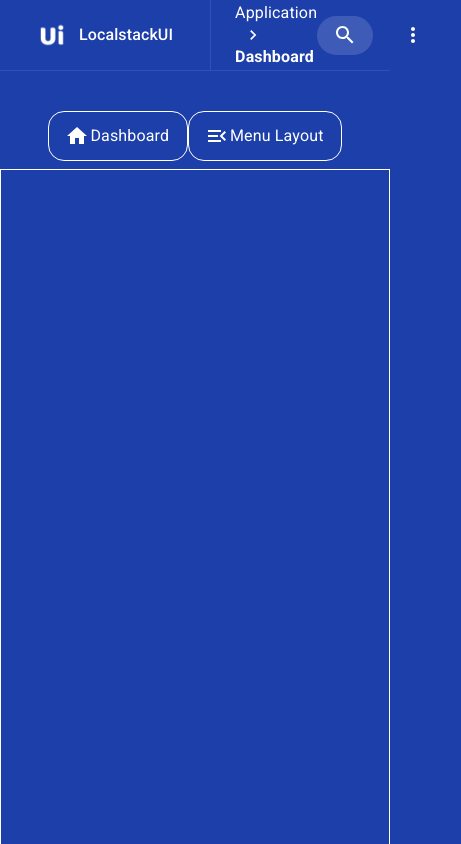
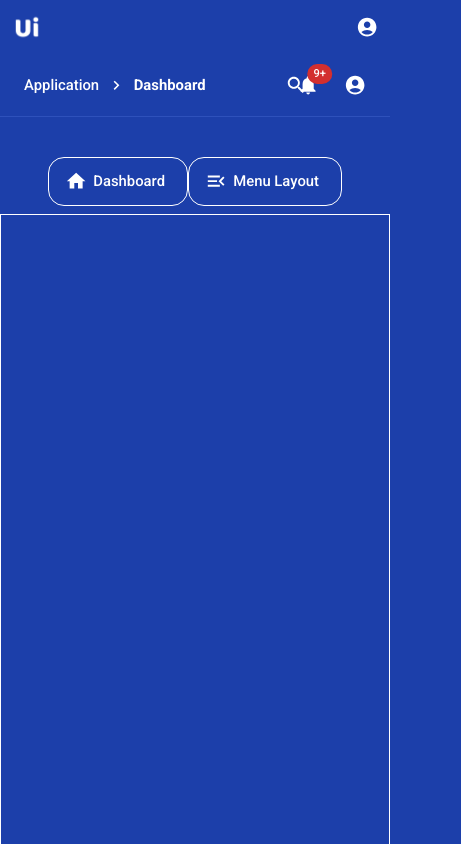
Before and after one commit to usrivastava92/hello-mui, a React (Vite) app: page / in a window 390 px wide. Shown: the top 844 px of the page, 461 px wide, since content can reach past the window. Built offline with nearby package versions, Linux system fonts and the light colour scheme.

Commit message:
fixed menu bar

```diff
--- /dev/null
+++ b/src/components/MobileMenu/index.tsx
@@ -0,0 +1,34 @@
+import { Box, CardMedia, IconButton, Stack } from '@mui/material';
+import React from 'react';
+import { AccountCircle } from '@mui/icons-material';
+
+export default function MobileMenu(): JSX.Element {
+  return (
+    <Box
+      sx={{
+        display: { xs: 'block', md: 'none' }
+      }}
+      component="div"
+    >
+      <Stack justifyContent="space-between">
+        <IconButton size="large" aria-label="open drawer">
+          <CardMedia
+            component="img"
+            height={30}
+            alt="Localstack UI"
+            className="w-6"
+            image="src/assets/images/logo.png"
+          />
+        </IconButton>
+        <IconButton
+          size="large"
+          aria-label="account of current user"
+          aria-controls="primary-search-account-menu"
+          aria-haspopup="true"
+        >
+          <AccountCircle />
+        </IconButton>
+      </Stack>
+    </Box>
+  );
+}
--- a/src/config/theme.ts
+++ b/src/config/theme.ts
@@ -57,6 +57,15 @@ export const getThemeOptionsByMode = (mode: PaletteMode): ThemeOptions => {
   return {
     palette: palette,
     typography: typographyOptions,
+    breakpoints: {
+      values: {
+        xs: 0,
+        sm: 640,
+        md: 768,
+        lg: 1024,
+        xl: 1280
+      }
+    },
     components: {
       MuiButton: {
         styleOverrides: {
--- a/src/config/theme/typography.config.ts
+++ b/src/config/theme/typography.config.ts
@@ -54,11 +54,12 @@ declare module '@mui/material/styles' {
 }
 
 export const typographyOptions: TypographyOptions = {
-  allVariants: {
-    color: 'inherit',
-    fontSize: '1rem',
-    fontFamily: 'Roboto'
-  },
+  fontSize: 13,
+  fontFamily: 'Roboto',
+  fontWeightLight: 300,
+  fontWeightRegular: 410,
+  fontWeightMedium: 500,
+  fontWeightBold: 700,
   xs: {
     fontSize: '0.75rem',
     lineHeight: '1rem'
--- a/src/layouts/TopMenuLayout/components/TopBar/index.tsx
+++ b/src/layouts/TopMenuLayout/components/TopBar/index.tsx
@@ -5,21 +5,18 @@ import {
   Badge,
   Box,
   Breadcrumbs,
+  Button,
   CardMedia,
   IconButton,
   InputBase,
   Link,
-  Menu,
-  MenuItem,
   Stack,
   styled,
   Typography
 } from '@mui/material';
 import { AccountCircle } from '@mui/icons-material';
 import NotificationsIcon from '@mui/icons-material/Notifications';
-import MoreIcon from '@mui/icons-material/MoreVert';
 import SearchIcon from '@mui/icons-material/Search';
-import MailIcon from '@mui/icons-material/Mail';
 import NavigateNextIcon from '@mui/icons-material/NavigateNext';
 
 const Search = styled('div')(({ theme }) => ({
@@ -56,162 +53,63 @@ const StyledInputBase = styled(InputBase)(({ theme }) => ({
     paddingLeft: `calc(1em + ${theme.spacing(4)})`,
     transition: theme.transitions.create('width'),
     width: '100%',
+    display: 'none',
     [theme.breakpoints.up('md')]: {
-      width: '20ch'
+      display: 'block'
     }
   }
 }));
 
-const TopBar: React.FC = (): JSX.Element => {
-  const [anchorEl, setAnchorEl] = React.useState<null | HTMLElement>(null);
-  const [mobileMoreAnchorEl, setMobileMoreAnchorEl] =
-    React.useState<null | HTMLElement>(null);
-
-  const isMenuOpen = Boolean(anchorEl);
-  const isMobileMenuOpen = Boolean(mobileMoreAnchorEl);
-
-  const handleProfileMenuOpen = (event: React.MouseEvent<HTMLElement>) => {
-    setAnchorEl(event.currentTarget);
-  };
-
-  const handleMobileMenuClose = () => {
-    setMobileMoreAnchorEl(null);
-  };
-
-  const handleMenuClose = () => {
-    setAnchorEl(null);
-    handleMobileMenuClose();
-  };
-
-  const handleMobileMenuOpen = (event: React.MouseEvent<HTMLElement>) => {
-    setMobileMoreAnchorEl(event.currentTarget);
-  };
-
-  const menuId = 'primary-search-account-menu';
-
-  const renderMenu = (
-    <Menu
-      anchorEl={anchorEl}
-      anchorOrigin={{
-        vertical: 'top',
-        horizontal: 'right'
-      }}
-      id={menuId}
-      keepMounted
-      transformOrigin={{
-        vertical: 'top',
-        horizontal: 'right'
-      }}
-      open={isMenuOpen}
-      onClose={handleMenuClose}
-    >
-      <MenuItem onClick={handleMenuClose}>Profile</MenuItem>
-      <MenuItem onClick={handleMenuClose}>My account</MenuItem>
-    </Menu>
-  );
-
-  const mobileMenuId = 'primary-search-account-menu-mobile';
-  const renderMobileMenu = (
-    <Menu
-      anchorEl={mobileMoreAnchorEl}
-      anchorOrigin={{
-        vertical: 'top',
-        horizontal: 'right'
-      }}
-      id={mobileMenuId}
-      keepMounted
-      transformOrigin={{
-        vertical: 'top',
-        horizontal: 'right'
-      }}
-      open={isMobileMenuOpen}
-      onClose={handleMobileMenuClose}
-    >
-      <MenuItem>
-        <IconButton size="large" aria-label="show 4 new mails">
-          <Badge badgeContent={4} color="error">
-            <MailIcon />
-          </Badge>
-        </IconButton>
-        <p>Messages</p>
-      </MenuItem>
-      <MenuItem>
-        <IconButton size="large" aria-label="show 17 new notifications">
-          <Badge badgeContent={17} color="error">
-            <NotificationsIcon />
-          </Badge>
-        </IconButton>
-        <p>Notifications</p>
-      </MenuItem>
-      <MenuItem onClick={handleProfileMenuOpen}>
-        <IconButton
-          size="large"
-          aria-label="account of current user"
-          aria-controls="primary-search-account-menu"
-          aria-haspopup="true"
-        >
-          <AccountCircle />
-        </IconButton>
-        <p>Profile</p>
-      </MenuItem>
-    </Menu>
-  );
-
-  const breadcrumbs = [
-    <Link underline="hover" key="1" color="inherit" href="/">
-      Application
-    </Link>,
-    <Typography key="2" fontWeight="bold">
-      Dashboard
-    </Typography>
-  ];
-
+export default function TopBar(): JSX.Element {
   return (
-    <Box
+    <AppBar
+      position="static"
+      elevation={0}
       sx={{
-        flexGrow: 1,
         borderBottom: 1,
-        borderColor: 'border.main'
+        borderColor: 'border.main',
+        bgcolor: 'background.default',
+        color: 'white',
+        px: 3,
+        py: 1
       }}
     >
-      <AppBar
-        position="static"
-        sx={{ bgcolor: 'background.default', color: 'white' }}
-        elevation={0}
-      >
-        <Stack justifyContent="space-between">
-          <Stack
+      <Stack>
+        <Button
+          className="-intro-x"
           sx={{
+            display: { xs: 'none', md: 'flex' },
             borderRight: 1,
             borderColor: 'border.main',
-              px: 6.5,
-              py: 1,
-              width: 'fit-content'
+            pr: 4,
+            mr: 4,
+            typography: 'h6'
           }}
-          >
-            <IconButton size="large" edge="start" aria-label="open drawer">
+          endIcon={
             <CardMedia
               component="img"
               height={30}
               alt="Localstack UI"
-                className="w-6"
               image="src/assets/images/logo.png"
             />
-            </IconButton>
-            <Typography variant="h6" component="div">
-              LocalstackUI
-            </Typography>
-          </Stack>
-          <Stack justifyContent="space-between" sx={{ px: 3, width: '100%' }}>
-            <Stack spacing={2}>
+          }
+        >
+          Localstack
+        </Button>
         <Breadcrumbs
+          className="-intro-x"
           separator={<NavigateNextIcon fontSize="small" />}
           aria-label="breadcrumb"
         >
-                {breadcrumbs}
+          <Link underline="hover" key="1" color="inherit" href="/">
+            Application
+          </Link>
+          <Typography key="2" fontWeight="bold">
+            Dashboard
+          </Typography>
         </Breadcrumbs>
-            </Stack>
-            <Stack justifyContent="space-between">
+        <Box sx={{ flexGrow: 1 }} />
+        <Stack className="intro-x" justifyContent="space-between">
           <Search sx={{ borderRadius: 30 }}>
             <SearchIconWrapper>
               <SearchIcon />
@@ -221,8 +119,6 @@ const TopBar: React.FC = (): JSX.Element => {
               inputProps={{ 'aria-label': 'search' }}
             />
           </Search>
-              <Box sx={{ flexGrow: 1 }} />
-              <Box sx={{ display: { xs: 'none', md: 'flex' } }}>
           <IconButton size="large" aria-label="show 9+ new notifications">
             <Badge badgeContent="9+" color="error">
               <NotificationsIcon />
@@ -232,32 +128,12 @@ const TopBar: React.FC = (): JSX.Element => {
             size="large"
             edge="end"
             aria-label="account of current user"
-                  aria-controls={menuId}
             aria-haspopup="true"
-                  onClick={handleProfileMenuOpen}
           >
             <AccountCircle />
           </IconButton>
-              </Box>
-              <Box sx={{ display: { xs: 'flex', md: 'none' } }}>
-                <IconButton
-                  size="large"
-                  aria-label="show more"
-                  aria-controls={mobileMenuId}
-                  aria-haspopup="true"
-                  onClick={handleMobileMenuOpen}
-                >
-                  <MoreIcon />
-                </IconButton>
-              </Box>
-            </Stack>
         </Stack>
       </Stack>
     </AppBar>
-      {renderMobileMenu}
-      {renderMenu}
-    </Box>
   );
-};
-
-export default TopBar;
+}
--- a/src/layouts/TopMenuLayout/index.tsx
+++ b/src/layouts/TopMenuLayout/index.tsx
@@ -1,10 +1,12 @@
 import TopBar from './components/TopBar';
 import { Box } from '@mui/material';
 import TopNav from '@/layouts/TopMenuLayout/components/TopNav';
+import MobileMenu from '@/components/MobileMenu';
 
 export default function TopMenuLayout(): JSX.Element {
   return (
     <Box color="white">
+      <MobileMenu />
       <TopBar />
       <TopNav />
       <Box
--- a/src/pages/404/index.tsx
+++ b/src/pages/404/index.tsx
@@ -1,20 +1,9 @@
-import {
-  Box,
-  Button,
-  CardMedia,
-  Stack,
-  Typography,
-  useMediaQuery,
-  useTheme
-} from '@mui/material';
+import { Box, Button, CardMedia, Stack, Typography } from '@mui/material';
 import React from 'react';
 import { useNavigate } from 'react-router-dom';
 
 export default function PageNotFound(): JSX.Element {
-  const theme = useTheme();
   const navigate = useNavigate();
-  const isLargeDevice = useMediaQuery(theme.breakpoints.up('lg'));
-  const isLightMode = (): boolean => theme.palette.mode === 'light';
 
   return (
     <Box color="white">
@@ -46,7 +35,7 @@ export default function PageNotFound(): JSX.Element {
           </Typography>
           <Typography
             fontWeight="bold"
-            variant={isLargeDevice ? '3xl' : 'xl'}
+            sx={{ typography: { xs: 'xl', lg: '3xl' } }}
             className="intro-x"
             component="div"
           >
@@ -62,10 +51,10 @@ export default function PageNotFound(): JSX.Element {
           </Typography>
           <Button
             variant="outlined"
-            sx={{
+            sx={(theme) => ({
               mt: 4,
-              borderColor: isLightMode() ? 'white' : ''
-            }}
+              borderColor: theme.palette.mode == 'light' ? 'white' : undefined
+            })}
             className="intro-x"
             onClick={() => navigate('/', { replace: true })}
           >
```
Lines whose indentation alone changed are shown as unchanged.
